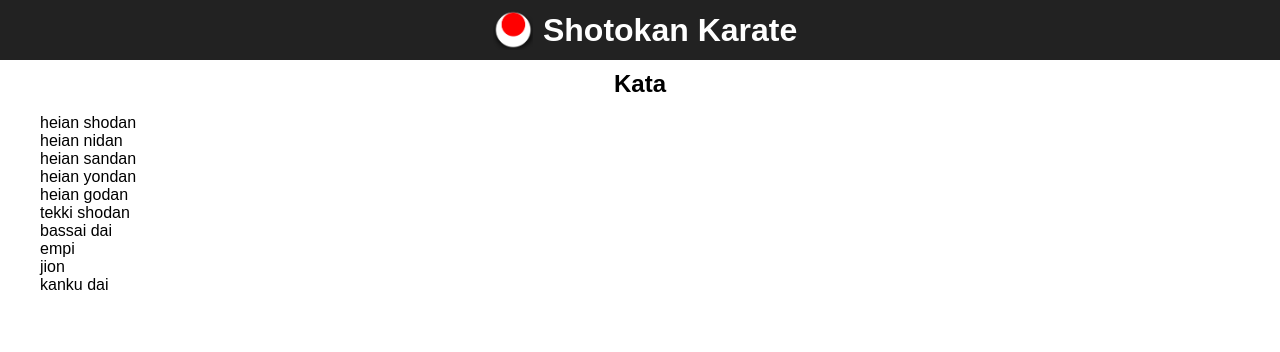
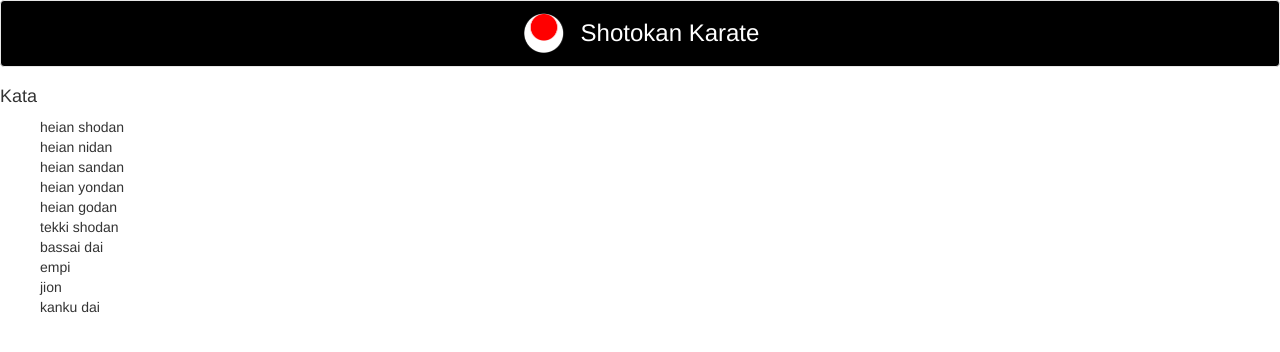
Before and after one commit to cleancodedojo/shotokan, a React (Create React App) app: page / in a window 1280 px wide. Shown: the top 352 px of the page. Built offline with nearby package versions, Linux system fonts and the light colour scheme.

Commit message:
refactor. used bootstrap styles.

```diff
--- a/package.json
+++ b/package.json
@@ -7,6 +7,7 @@
     "react-scripts": "0.8.5"
   },
   "dependencies": {
+    "bootstrap": "^3.3.7",
     "react": "^15.4.2",
     "react-dom": "^15.4.2"
   },
--- a/public/index.html
+++ b/public/index.html
@@ -3,7 +3,7 @@
   <head>
     <meta charset="utf-8">
     <meta name="viewport" content="width=device-width, initial-scale=1">
-    <title>React App</title>
+    <title>Shotokan Karate App</title>
   </head>
   <body>
     <div id="root"></div>
--- a/src/App.css
+++ /dev/null
@@ -1,24 +0,0 @@
-.App {
-  text-align: center;
-}
-
-.App-logo {
-  height: 40px;
-  display: inline-block;
-  padding: 10px;
-  text-align: top;
-}
-
-.App-header {
-  background-color: #222;
-  color: white;
-  height: 60px;
-}
-
-.App-header h1 {
-  margin-top: 12px;
-  padding: 0;
-  text-align: top;
-  vertical-align: top;
-  display: inline-block;
-}
--- a/src/App.js
+++ b/src/App.js
@@ -1,19 +1,10 @@
 import React, { Component } from 'react';
-import logo from './images/jka-logo.png';
 import ShotokanPage from "./ShotokanPage";
-
-import './App.css';
 
 class App extends Component {
   render() {
     return (
-      <div className="App">
-        <div className="App-header">
-          <img src={logo} className="App-logo" alt="logo" />
-          <h1>Shotokan Karate</h1>
-        </div>
         <ShotokanPage />
-      </div>
     );
   }
 }
--- a/src/ShotokanPage.css
+++ b/src/ShotokanPage.css
@@ -1,3 +1,26 @@
+.shotokan-page.container-fluid {
+    padding-right: 0;
+    padding-left: 0;
+}
+
+.shotokan-page nav {
+  background-color: black;
+  text-align: center;
+}
+
+.shotokan-page .header-logo {
+    display: inline-block;
+    width: 60px;
+    padding: 10px 15px 10px 0;
+}
+
+.shotokan-page .header-title {
+    color: white;
+    display: inline-block;
+    margin-top: 10px;
+    vertical-align: middle;
+}
+
 .shotokan-page h2 {
     margin: 10px;
 }
--- a/src/ShotokanPage.js
+++ b/src/ShotokanPage.js
@@ -1,6 +1,11 @@
+import 'bootstrap/dist/css/bootstrap.min.css';
+import "./ShotokanPage.css";
+import logo from './images/jka-logo.png';
+
 import React, { Component } from "react";
+
 import Shotokan from "./core/source/index";
-import "./ShotokanPage.css";
+
 
 class ShotokanPage extends Component {
     constructor(props) {
@@ -10,6 +15,23 @@ class ShotokanPage extends Component {
     }
 
     render() {
+        return (
+            <div className="shotokan-page container-fluid">
+                <nav class="navbar navbar-default">
+                    <img src={logo} className="header-logo" alt="logo" />
+                    <h3 className="header-title">Shotokan Karate</h3>
+                </nav>
+                <div className="shotokan-page-body">
+                    <h4>Kata</h4>
+                    <ul>
+                        {this.getKatas()}
+                    </ul>
+                </div>
+            </div>
+        );
+    }
+
+    getKatas() {
         let kataList = this.shotokan.getJKAKatasFromYouTubeVideoList();
         let katas = [];
 
@@ -17,14 +39,7 @@ class ShotokanPage extends Component {
             katas.push(<li key={k}>{kataList[k].kataName}</li>);
         }
 
-        return (
-            <div className="shotokan-page">
-                <h2>Kata</h2>
-                <ul>
-                    {katas}
-                </ul>
-            </div>
-        );
+        return katas;
     }
 }
 
--- a/src/index.js
+++ b/src/index.js
@@ -1,7 +1,8 @@
+import 'bootstrap/dist/css/bootstrap.min.css';
+
 import React from 'react';
 import ReactDOM from 'react-dom';
 import App from './App';
-import './index.css';
 
 ReactDOM.render(
   <App />,
```
